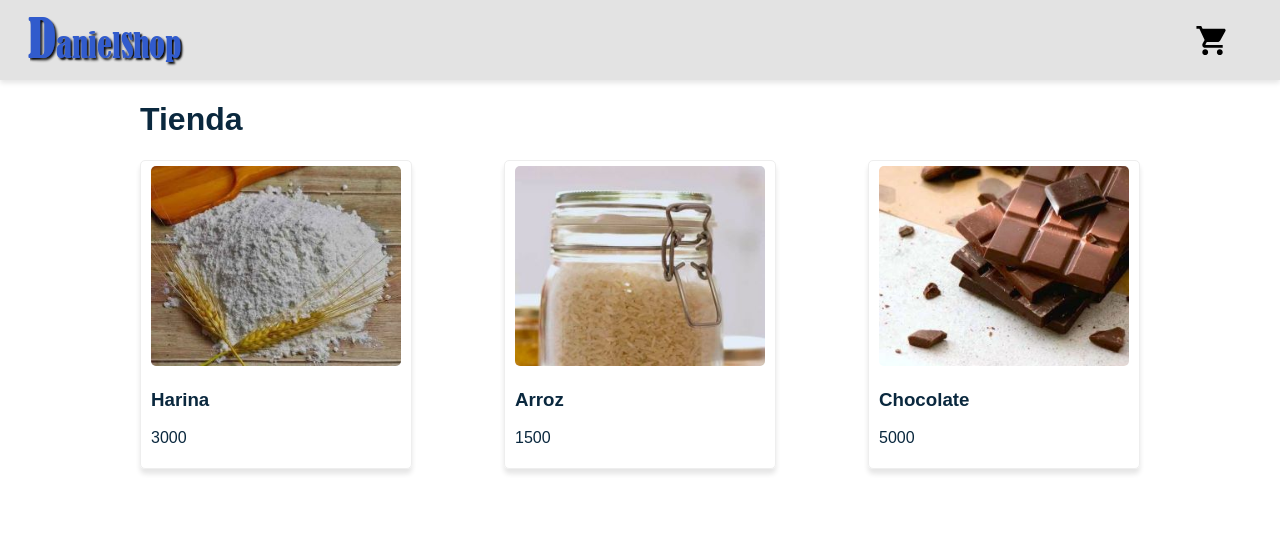
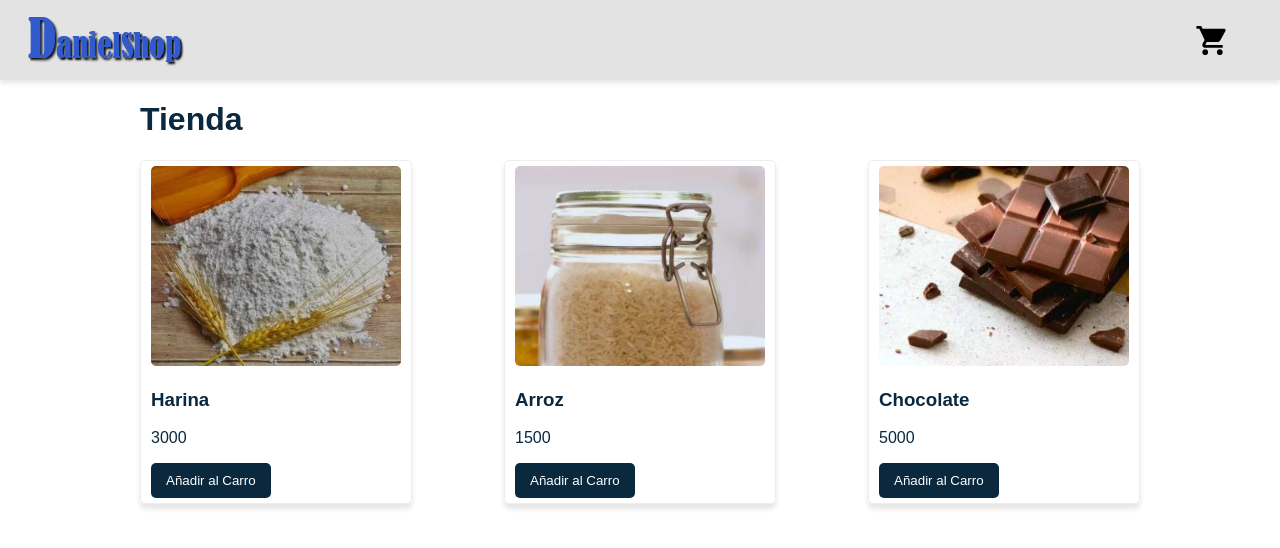
Before and after one commit to StanzDaniel/ShopApp, a React (Create React App) app: page / in a window 1280 px wide. Shown: the top 548 px of the page. Built offline with nearby package versions, Linux system fonts and the light colour scheme.

Commit message:
Component Button

```diff
--- /dev/null
+++ b/src/components/Button.js
@@ -0,0 +1,11 @@
+import { Component } from 'react'
+
+class Button extends Component {
+  render() {
+    return (
+      <button className='button'>{this.props.children}</button>
+    )
+  }
+}
+
+export default Button
--- a/src/components/Item.js
+++ b/src/components/Item.js
@@ -1,4 +1,5 @@
 import {Component} from "react";
+import Button from './Button'
 
 class Item extends Component {
   render() {
@@ -12,6 +13,7 @@ class Item extends Component {
         />
         <h3>{product.name}</h3>
         <p>{product.price}</p>
+        <Button>Añadir al Carro</Button>
       </div>
     )
   }
--- a/src/components/styles.css
+++ b/src/components/styles.css
@@ -18,6 +18,15 @@
 .item-img {
   width: 100%;
   border-radius: 5px;
+}
+
+.button {
+  background-color: #0A283E;
+  color: #fff;
+  padding: 10px 15px;
+  border:none;
+  border-radius: 5px;
+  cursor: pointer;
 }
 
 .layout {
```
